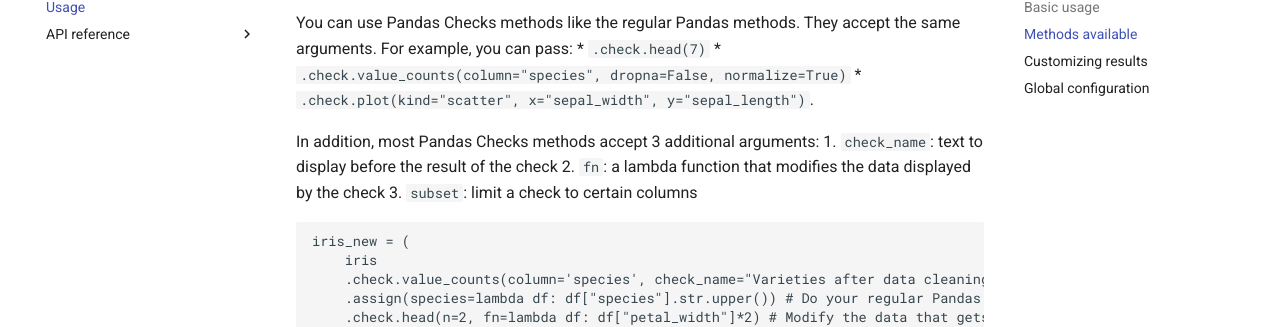
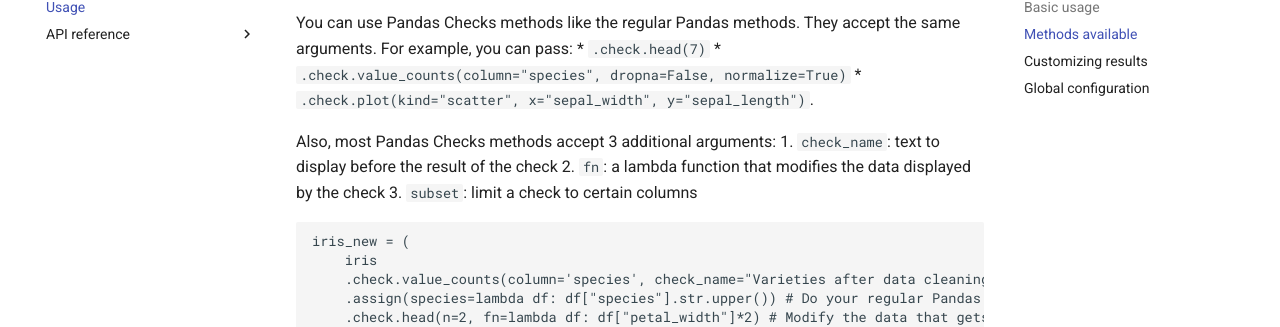
Before and after one commit to cparmet/pandas-checks, an MkDocs documentation site: the page built from docs/usage.md, in a window 1280 px wide and 900 px high, scrolled down 2581 px. Shown: the part 128-455 px from the top of the window. Built offline with MkDocs 1.6.1 and Material for MkDocs 9.7.7, drawn with Linux system fonts in a browser that asks for light colours; comment, search, counter and statistics services are not loaded.

Commit message:
Wordsmith

```diff
--- a/docs/usage.md
+++ b/docs/usage.md
@@ -91,7 +91,7 @@
 * `.check.value_counts(column="species", dropna=False, normalize=True)`
 * `.check.plot(kind="scatter", x="sepal_width", y="sepal_length")`.
 
-In addition, most Pandas Checks methods accept 3 additional arguments:
+Also, most Pandas Checks methods accept 3 additional arguments:
 1. `check_name`: text to display before the result of the check
 2. `fn`: a lambda function that modifies the data displayed by the check
 3. `subset`: limit a check to certain columns
```
Also changed, not shown: README.md (+2 -2 lines).
